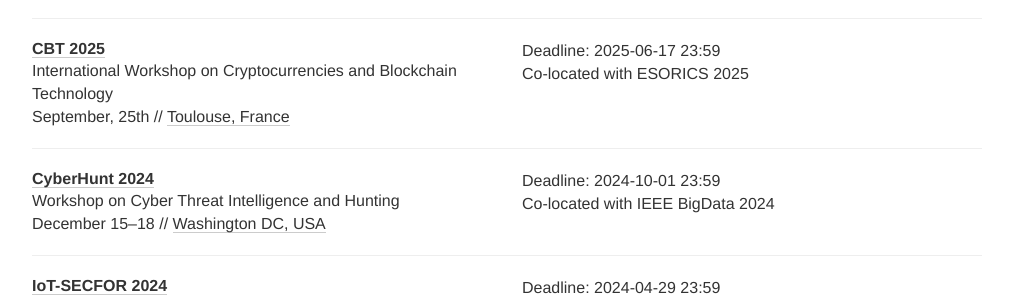
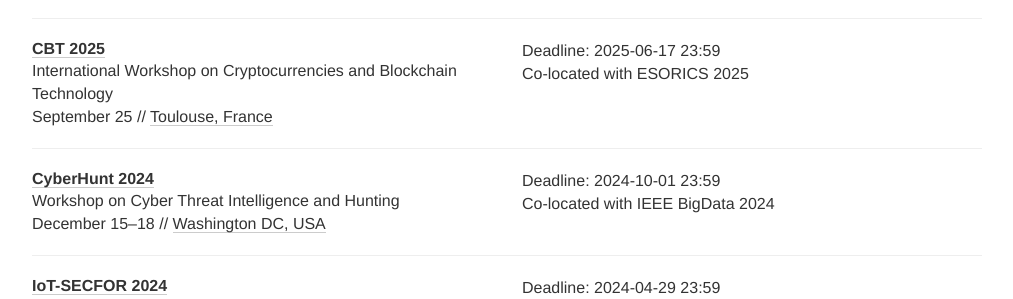
Before and after one commit to sec-deadlines/sec-deadlines.github.io, a Jekyll site: the page built from index.html, in a window 1280 px wide and 900 px high, scrolled down 14601 px. Shown: the part 152-451 px from the top of the window, without its empty margins (133-1146 px from the left). Built offline with Jekyll 4.4.1, drawn with Linux system fonts in a browser that asks for light colours; nearby versions of some CDN libraries; comment, search, counter and statistics services are not loaded.

Commit message:
Small change to date

```diff
--- a/_data/conferences.yml
+++ b/_data/conferences.yml
@@ -1035,7 +1035,7 @@
   link: http://cbtworkshop.org/
   deadline: ["2025-06-17 23:59"]
   place: Toulouse, France
-  date: September, 25th
+  date: September 25
   tag: [SEC, CRYPTO, SHOP]
 
 - name: CyberHunt
```
